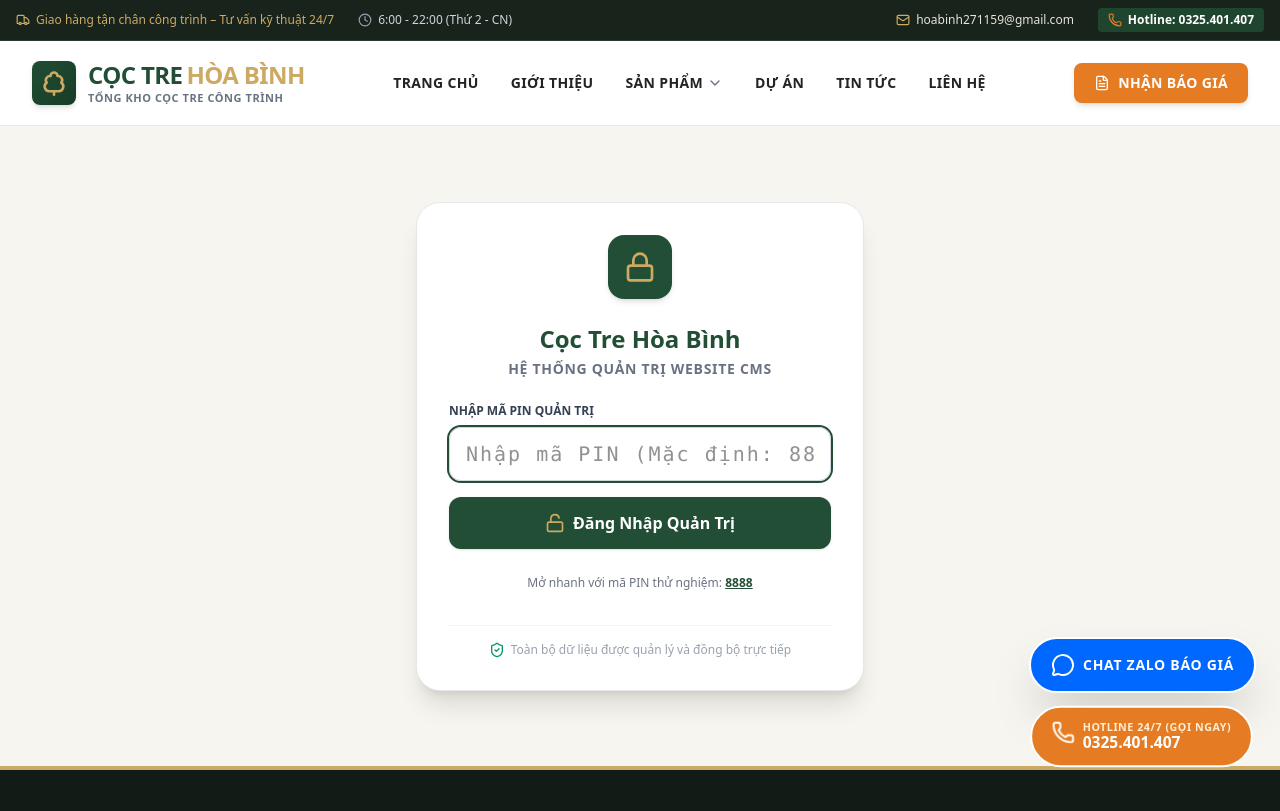
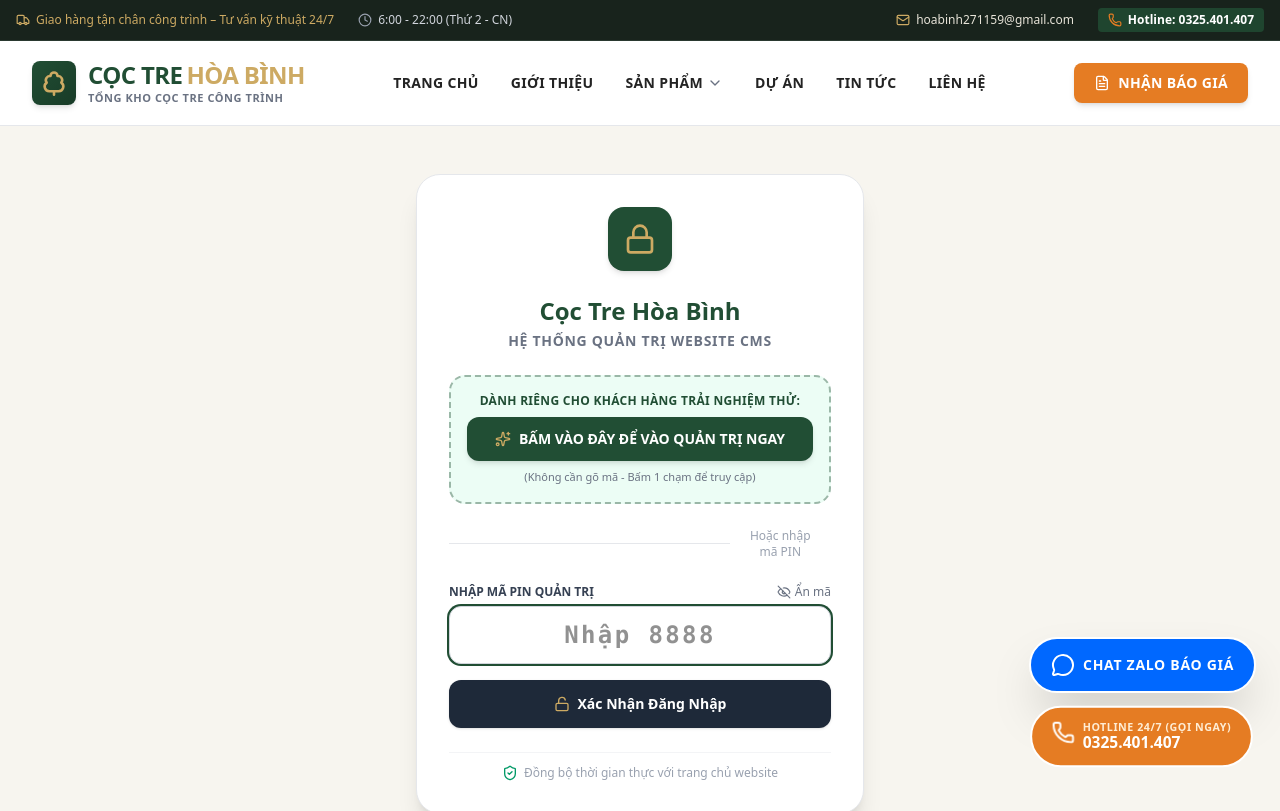
Before and after one commit to tgiahuy/coctre, a Next.js app in the folder frontend/: page /admin in a window 1280 px wide. Shown: the top 811 px of the page. Built offline with nearby package versions, Linux system fonts and the light colour scheme.

Commit message:
feat: make admin login 100% accessible with 1-click button, URL query pin support and auto-login

```diff
--- a/frontend/src/app/admin/page.tsx
+++ b/frontend/src/app/admin/page.tsx
@@ -13,7 +13,9 @@ import {
   LogOut,
   ShieldCheck,
   TreeDeciduous,
-  Sparkles
+  Sparkles,
+  Eye,
+  EyeOff
 } from "lucide-react";
 import ProductManager from "./ProductManager";
 import ArticleManager from "./ArticleManager";
@@ -29,6 +31,7 @@ const DEFAULT_PIN = "8888";
 export default function AdminPage() {
   const [isAuthenticated, setIsAuthenticated] = useState(false);
   const [pinInput, setPinInput] = useState("");
+  const [showPin, setShowPin] = useState(true);
   const [pinError, setPinError] = useState(false);
   const [activeTab, setActiveTab] = useState<"products" | "articles" | "contact" | "projects">("products");
 
@@ -37,20 +40,65 @@ export default function AdminPage() {
   const projects = useProjects();
   const siteConfig = useSiteConfig();
 
-  // Check auth session
+  const loginSuccess = () => {
+    setIsAuthenticated(true);
+    setPinError(false);
+    try {
+      sessionStorage.setItem("coctre_admin_auth", "true");
+      localStorage.setItem("coctre_admin_auth", "true");
+    } catch (e) {
+      console.warn("Storage restricted", e);
+    }
+  };
+
+  // Check auth session & URL query parameters (?pin=8888 or ?auth=true)
   useEffect(() => {
-    const authSession = sessionStorage.getItem("coctre_admin_auth");
+    try {
+      const authSession =
+        sessionStorage.getItem("coctre_admin_auth") || localStorage.getItem("coctre_admin_auth");
       if (authSession === "true") {
         setIsAuthenticated(true);
+        return;
+      }
+    } catch (e) {}
+
+    // Support direct login via URL parameter: /admin?pin=8888 or ?auth=true
+    if (typeof window !== "undefined") {
+      const params = new URLSearchParams(window.location.search);
+      const queryPin = params.get("pin") || params.get("pass") || params.get("key");
+      const isAuth = params.get("auth") || params.get("demo");
+
+      if (queryPin === "8888" || queryPin === "admin" || isAuth === "true" || isAuth === "1") {
+        loginSuccess();
+      }
     }
   }, []);
 
+  const handlePinChange = (val: string) => {
+    setPinInput(val);
+    setPinError(false);
+    // Auto-login when 8888 or admin is typed
+    const cleanDigits = val.trim().replace(/\D/g, "");
+    if (
+      cleanDigits === "8888" ||
+      val.trim() === "8888" ||
+      val.trim().toLowerCase() === "admin" ||
+      cleanDigits === "1234"
+    ) {
+      loginSuccess();
+    }
+  };
+
   const handleLogin = (e: React.FormEvent) => {
     e.preventDefault();
-    if (pinInput.trim() === DEFAULT_PIN) {
-      setIsAuthenticated(true);
-      sessionStorage.setItem("coctre_admin_auth", "true");
-      setPinError(false);
+    const cleanDigits = pinInput.trim().replace(/\D/g, "");
+    if (
+      cleanDigits === "8888" ||
+      pinInput.trim() === "8888" ||
+      pinInput.trim().toLowerCase() === "admin" ||
+      cleanDigits === "1234"
+    ) {
+      loginSuccess();
     } else {
       setPinError(true);
     }
@@ -58,76 +106,101 @@ export default function AdminPage() {
 
   const handleLogout = () => {
     setIsAuthenticated(false);
+    try {
       sessionStorage.removeItem("coctre_admin_auth");
+      localStorage.removeItem("coctre_admin_auth");
+    } catch (e) {}
     setPinInput("");
   };
 
   // 1. PIN LOGIN SCREEN
   if (!isAuthenticated) {
     return (
-      <div className="min-h-[80vh] flex items-center justify-center px-4 py-16 bg-[#F7F5EF]">
-        <div className="w-full max-w-md bg-white p-8 rounded-3xl border border-gray-200 shadow-xl space-y-6 text-center">
+      <div className="min-h-[85vh] flex items-center justify-center px-4 py-12 bg-[#F7F5EF]">
+        <div className="w-full max-w-md bg-white p-6 sm:p-8 rounded-3xl border border-gray-200 shadow-xl space-y-6 text-center">
           <div className="w-16 h-16 rounded-2xl bg-[#214E34] text-[#CDAA63] flex items-center justify-center mx-auto shadow-md">
             <Lock className="w-8 h-8" />
           </div>
 
           <div>
-            <h1 className="text-2xl font-extrabold text-[#214E34]">Cọc Tre Hòa Bình</h1>
-            <p className="text-sm font-semibold text-gray-500 mt-1 uppercase tracking-wider">
+            <h1 className="text-2xl font-black text-[#214E34]">Cọc Tre Hòa Bình</h1>
+            <p className="text-xs sm:text-sm font-semibold text-gray-500 mt-1 uppercase tracking-wider">
               Hệ Thống Quản Trị Website CMS
             </p>
           </div>
 
+          {/* Big 1-Click Access for Client */}
+          <div className="bg-emerald-50 border-2 border-dashed border-[#214E34]/40 rounded-2xl p-4 text-center space-y-2">
+            <span className="text-xs font-bold text-[#214E34] uppercase tracking-wide block">
+              Dành riêng cho khách hàng trải nghiệm thử:
+            </span>
+            <button
+              type="button"
+              onClick={loginSuccess}
+              className="w-full py-3 px-4 bg-[#214E34] hover:bg-[#183B27] text-white font-black text-sm rounded-xl shadow-md hover:shadow-lg transition flex items-center justify-center gap-2 cursor-pointer active:scale-95"
+            >
+              <Sparkles className="w-4 h-4 text-[#CDAA63]" />
+              <span>BẤM VÀO ĐÂY ĐỂ VÀO QUẢN TRỊ NGAY</span>
+            </button>
+            <p className="text-[11px] text-gray-500">
+              (Không cần gõ mã - Bấm 1 chạm để truy cập)
+            </p>
+          </div>
+
+          <div className="relative flex items-center justify-center">
+            <div className="w-full border-t border-gray-200" />
+            <span className="bg-white px-3 text-xs text-gray-400 font-medium">Hoặc nhập mã PIN</span>
+          </div>
+
           <form onSubmit={handleLogin} className="space-y-4 text-left">
             <div>
-              <label className="block text-xs font-bold text-gray-700 uppercase mb-2">
+              <div className="flex items-center justify-between mb-1.5">
+                <label className="block text-xs font-bold text-gray-700 uppercase">
                   Nhập mã PIN quản trị
                 </label>
+                <button
+                  type="button"
+                  onClick={() => setShowPin(!showPin)}
+                  className="text-xs text-gray-500 hover:text-[#214E34] flex items-center gap-1 font-medium"
+                >
+                  {showPin ? <EyeOff className="w-3.5 h-3.5" /> : <Eye className="w-3.5 h-3.5" />}
+                  <span>{showPin ? "Ẩn mã" : "Hiện mã"}</span>
+                </button>
+              </div>
+
+              <div className="relative">
                 <input
-                type="password"
+                  type={showPin ? "text" : "password"}
                   maxLength={10}
                   value={pinInput}
-                onChange={(e) => {
-                  setPinInput(e.target.value);
-                  setPinError(false);
-                }}
-                placeholder="Nhập mã PIN (Mặc định: 8888)"
-                className={`w-full px-4 py-3 text-center text-xl font-mono tracking-widest border rounded-xl focus:ring-2 focus:ring-[#214E34] focus:outline-none transition ${
-                  pinError ? "border-rose-500 bg-rose-50/50" : "border-gray-300"
+                  onChange={(e) => handlePinChange(e.target.value)}
+                  placeholder="Nhập 8888"
+                  className={`w-full px-4 py-3 text-center text-2xl font-mono font-bold tracking-widest border rounded-xl focus:ring-2 focus:ring-[#214E34] focus:outline-none transition ${
+                    pinError ? "border-rose-500 bg-rose-50/50" : "border-gray-300 bg-white"
                   }`}
                   autoFocus
                 />
+              </div>
+
               {pinError && (
-                <p className="text-xs text-rose-600 mt-1.5 font-medium text-center">
-                  Mã PIN không chính xác. Vui lòng thử lại với mã PIN mặc định là 8888.
+                <p className="text-xs text-rose-600 mt-2 font-medium text-center bg-rose-50 p-2 rounded-lg border border-rose-200">
+                  Mã PIN không đúng. Vui lòng nhập đúng <strong>8888</strong> hoặc bấm nút màu xanh ở trên để vào ngay.
                 </p>
               )}
             </div>
 
             <button
               type="submit"
-              className="w-full py-3.5 bg-[#214E34] hover:bg-[#183B27] text-white font-bold rounded-xl shadow hover:shadow-lg transition flex items-center justify-center gap-2"
+              className="w-full py-3.5 bg-gray-800 hover:bg-black text-white font-bold rounded-xl shadow transition flex items-center justify-center gap-2 cursor-pointer active:scale-95 text-sm"
             >
-              <Unlock className="w-5 h-5 text-[#CDAA63]" />
-              <span>Đăng Nhập Quản Trị</span>
-            </button>
-
-            <button
-              type="button"
-              onClick={() => {
-                setPinInput("8888");
-                setIsAuthenticated(true);
-                sessionStorage.setItem("coctre_admin_auth", "true");
-              }}
-              className="w-full py-2.5 text-xs text-gray-500 hover:text-[#214E34] text-center block transition font-medium"
-            >
-              Mở nhanh với mã PIN thử nghiệm: <span className="font-bold underline text-[#214E34]">8888</span>
+              <Unlock className="w-4 h-4 text-[#CDAA63]" />
+              <span>Xác Nhận Đăng Nhập</span>
             </button>
           </form>
 
-          <div className="pt-4 border-t border-gray-100 flex items-center justify-center gap-1.5 text-xs text-gray-400">
+          <div className="pt-3 border-t border-gray-100 flex items-center justify-center gap-1.5 text-xs text-gray-400">
             <ShieldCheck className="w-4 h-4 text-emerald-600" />
-            <span>Toàn bộ dữ liệu được quản lý và đồng bộ trực tiếp</span>
+            <span>Đồng bộ thời gian thực với trang chủ website</span>
           </div>
         </div>
       </div>
```
Lines whose indentation alone changed are shown as unchanged.
